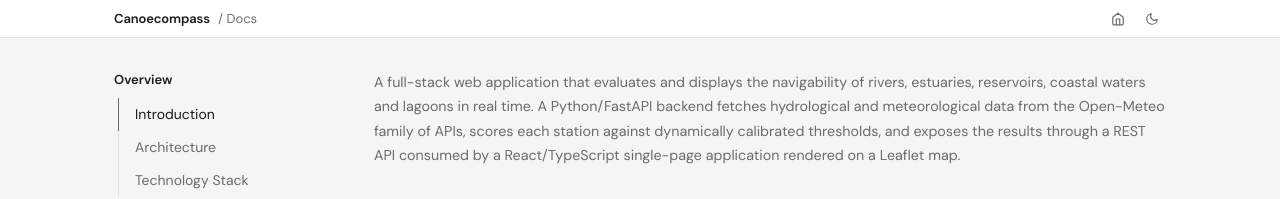
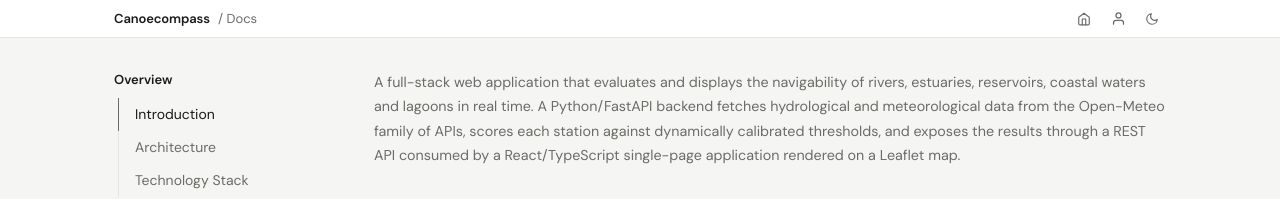
Before and after one commit to gabiquintao/canoecompass, a React (Vite) app in the folder frontend/: page /docs in a window 1280 px wide. Shown: the top 199 px of the page. Built offline with nearby package versions, Linux system fonts and the light colour scheme; no server answers.

Commit message:
fix(docs): resolve linter issues and restore TopBar account icon

```diff
--- a/frontend/src/components/TopBar/TopBar.tsx
+++ b/frontend/src/components/TopBar/TopBar.tsx
@@ -161,6 +161,28 @@ export function TopBar({
                             </svg>
                         </button>
                     )}
+
+                    <button
+                        className={styles.iconBtn}
+                        onClick={onOpenAccount}
+                        title="Account & Settings"
+                        aria-label="Account"
+                    >
+                        <svg
+                            width="15"
+                            height="15"
+                            viewBox="0 0 24 24"
+                            fill="none"
+                            stroke="currentColor"
+                            strokeWidth="2"
+                            strokeLinecap="round"
+                            strokeLinejoin="round"
+                        >
+                            <path d="M20 21v-2a4 4 0 0 0-4-4H8a4 4 0 0 0-4 4v2" />
+                            <circle cx="12" cy="7" r="4" />
+                        </svg>
+                    </button>
+
                     <button
                         className={styles.iconBtn}
                         onClick={onToggleTheme}
--- a/frontend/src/pages/Docs/DocsContent.tsx
+++ b/frontend/src/pages/Docs/DocsContent.tsx
@@ -983,7 +983,7 @@ flowchart LR
   <h3>Backend</h3>
   <pre><code><span class="comment"># From project root</span>
 python -m venv .venv
-.venv\Scripts\activate          <span class="comment"># Windows</span>
+.venv&#92;Scripts&#92;activate          <span class="comment"># Windows</span>
 pip install -r requirements.txt
 
 <span class="comment"># Create tables (SQLAlchemy Base.metadata.create_all)</span>
--- a/frontend/src/pages/Docs/DocsSidebar.tsx
+++ b/frontend/src/pages/Docs/DocsSidebar.tsx
@@ -1,5 +1,4 @@
 import { useEffect, useState, useRef } from "react";
-import { useNavigate } from "react-router-dom";
 import styles from "./DocsApp.module.css";
 
 const SIDEBAR_SECTIONS = [
@@ -63,10 +62,12 @@ const SIDEBAR_SECTIONS = [
 ];
 
 export function DocsSidebar() {
-    const navigate = useNavigate();
     const [activeId, setActiveId] = useState<string>("");
     const activeIdRef = useRef(activeId);
-    activeIdRef.current = activeId;
+
+    useEffect(() => {
+        activeIdRef.current = activeId;
+    }, [activeId]);
 
     useEffect(() => {
         const wrapper = document.getElementById('docs-content-wrapper');
```
